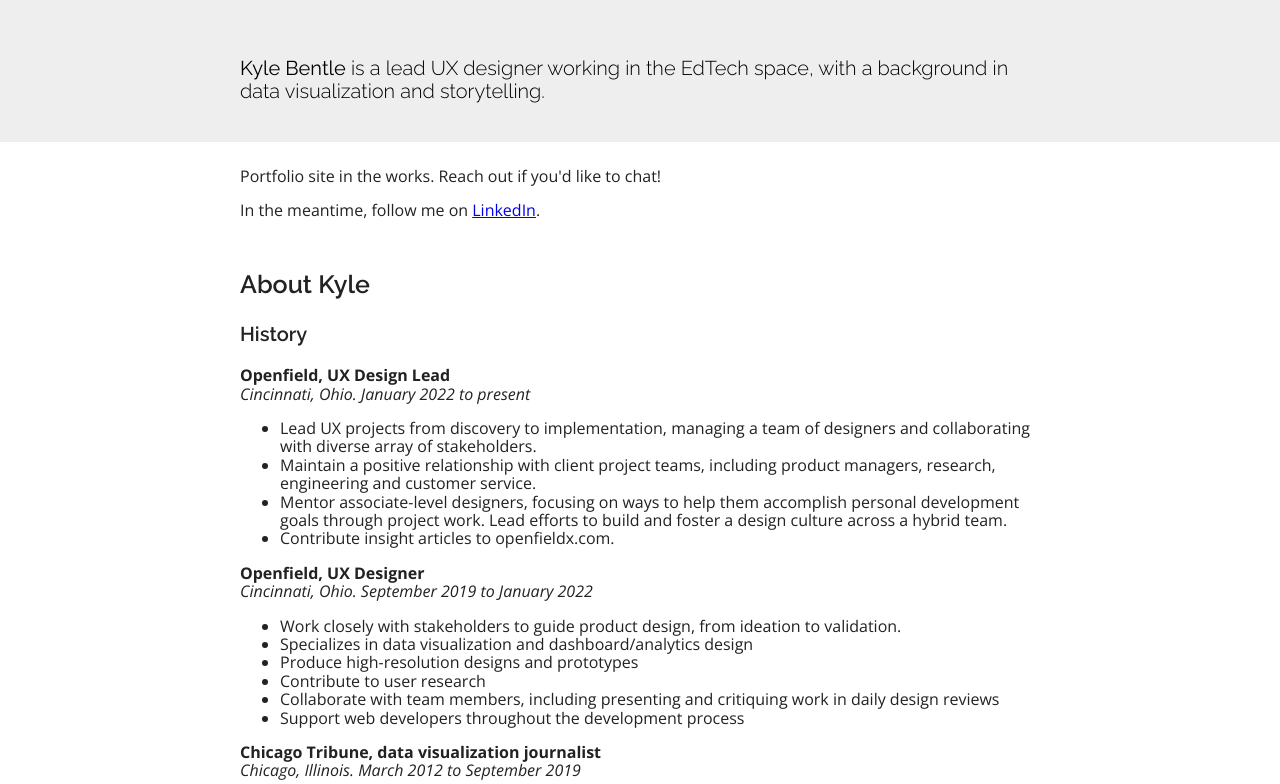
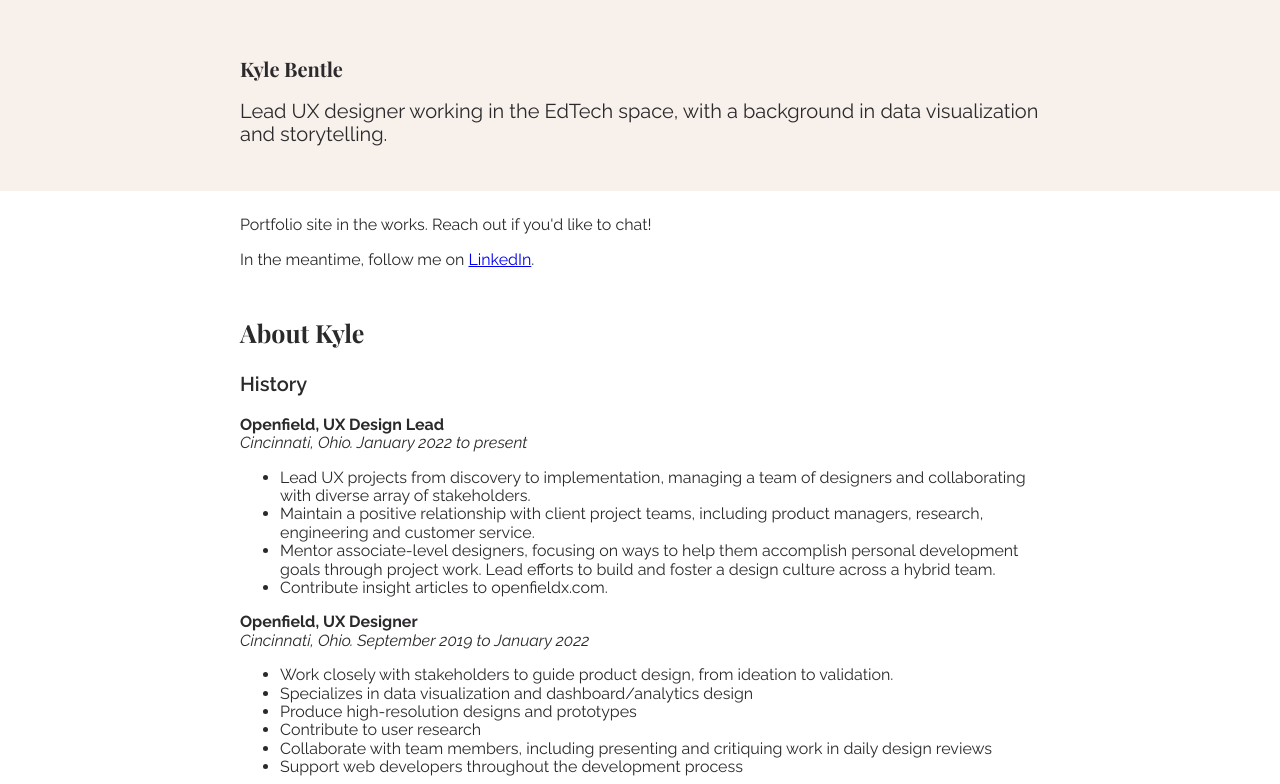
Before and after one commit to kylebentle/kylebentle.github.io, a website built with Parcel: page index.html in a window 1280 px wide. Shown: the part 106-890 px from the top of the page. Built offline with nearby package versions, Linux system fonts and the light colour scheme.

Commit message:
Updates type/colors

```diff
--- a/css/main.css
+++ b/css/main.css
@@ -3,7 +3,7 @@
    ========================================================================== */
 
 html {
-  color: #222;
+  color:#2B292C;
   font-size: 1em;
   line-height: 1.4;
 }
@@ -58,17 +58,12 @@ html{
 }
 
 
-/* CSS HEX */
-/*--prussian-blue: #003049ff;
---maximum-red: #d62828ff;
---orange: #f77f00ff;
---maximum-yellow-red: #fcbf49ff;
---lemon-meringue: #eae2b7ff;*/
+
 
 /*HEADER*/
 
 .hero{
-  background-color:#eeeeee;
+  background-color:#F7F0EB;
   padding:150px 0 25px 0;
   margin-bottom:25px;
 }
@@ -76,6 +71,13 @@ html{
 .hero__content{
   max-width:800px;
   margin: 0 auto;
+}
+
+.hero__content p{
+  font-family: 'Raleway', sans-serif;
+  font-size:20px;
+  color:#2B292C;
+
 }
 
 .highlight{
@@ -94,16 +96,16 @@ html{
   bottom:5px;
 }
 
-h1,h2,h3{
-  font-family: 'Raleway', sans-serif;
+h1,h2{
+  font-family: 'Playfair Display', serif;
+  color:#2B292C;
 }
 
 h1{
-  font-weight:300;
-  font-size:4rem;
+  font-weight:bold;
+  font-size:78px;
   margin:0;
   padding:0;
-  color:#000000;
 }
 
 h2{
@@ -116,6 +118,7 @@ h3{
   font-weight:600;
   font-size:2rem;
   margin-top:25px;
+  font-family: 'Raleway', sans-serif;
 }
 
 
@@ -127,7 +130,7 @@ section{
 
 section p, section ul li{
   font-size:1.6rem;
-  font-family: 'Open Sans', sans-serif;
+  font-family: 'Raleway', sans-serif;
 }
 
 
--- a/index.html
+++ b/index.html
@@ -16,6 +16,9 @@
   <link rel="apple-touch-icon" href="icon.png">
   <!-- Place favicon.ico in the root directory -->
 
+<link rel="preconnect" href="https://fonts.googleapis.com">
+<link rel="preconnect" href="https://fonts.gstatic.com" crossorigin>
+<link href="https://fonts.googleapis.com/css2?family=Playfair+Display:wght@500;700&display=swap" rel="stylesheet">
 <link href="https://fonts.googleapis.com/css2?family=Open+Sans:ital,wght@0,400;0,700;1,400;1,700&family=Raleway:ital,wght@0,300;0,400;0,600;0,700;1,300;1,400;1,600&display=swap" rel="stylesheet">
 
 
@@ -32,7 +35,8 @@
 
   <header class="hero">
     <div class="hero__content">
-      <h1><strong>Kyle Bentle</strong> is a lead UX designer working in the EdTech space, with a background in data visualization and storytelling.</h1>
+      <h1>Kyle Bentle</h1>
+      <p>Lead UX designer working in the EdTech space, with a background in data visualization and storytelling.</p>
     </div>
   </header>
 
@@ -46,7 +50,6 @@
 
     <div class='resume'>
       <h3>History</h3>
-
 
       <div class='resume__workplace'>
         <p><strong>Openfield, UX Design Lead</strong><br><em>Cincinnati, Ohio. January 2022 to present</em></p>
@@ -85,9 +88,6 @@
       </div>
     </div>
 
-
-
-
   </section>
 
   <script src="js/vendor/modernizr-3.11.2.min.js"></script>
```
